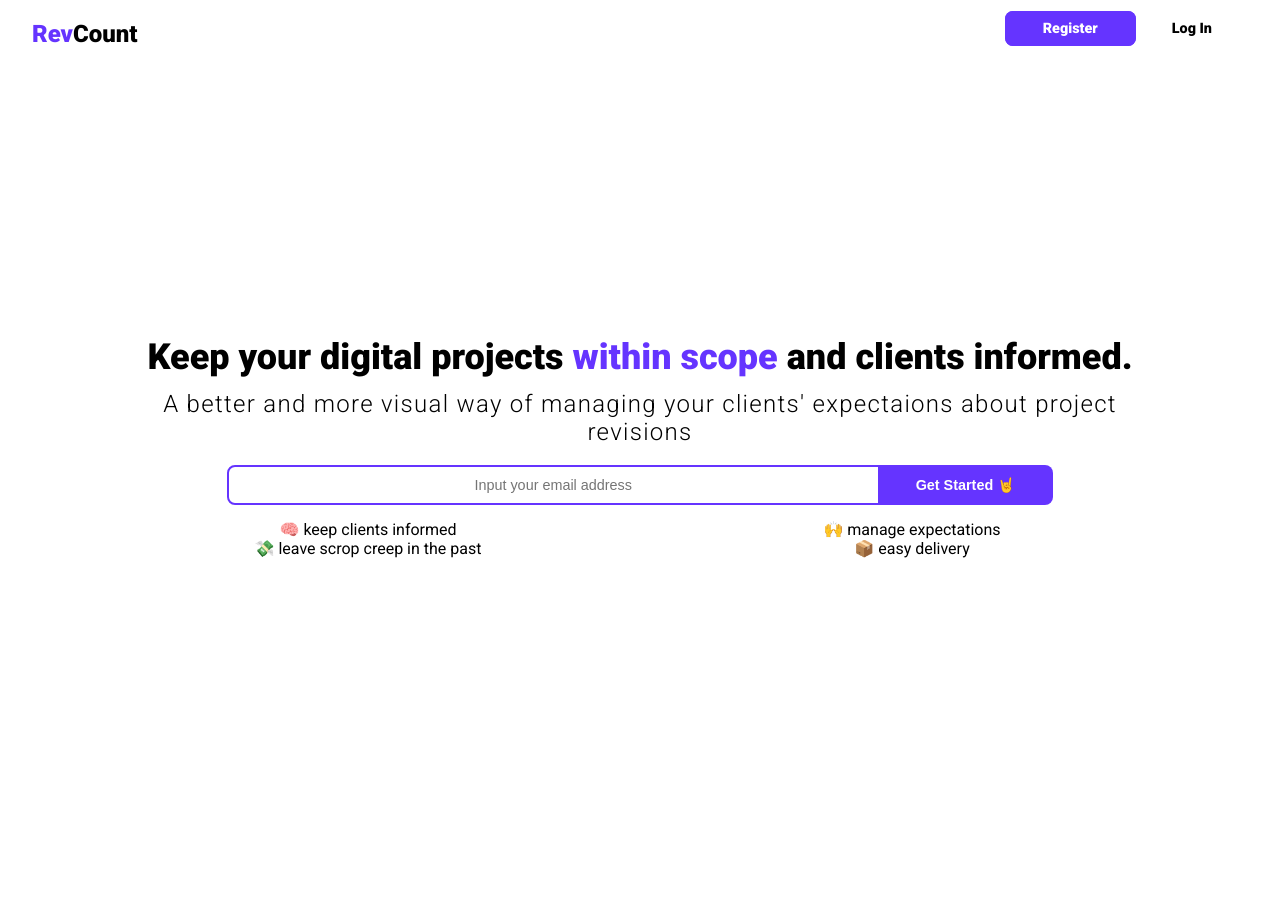
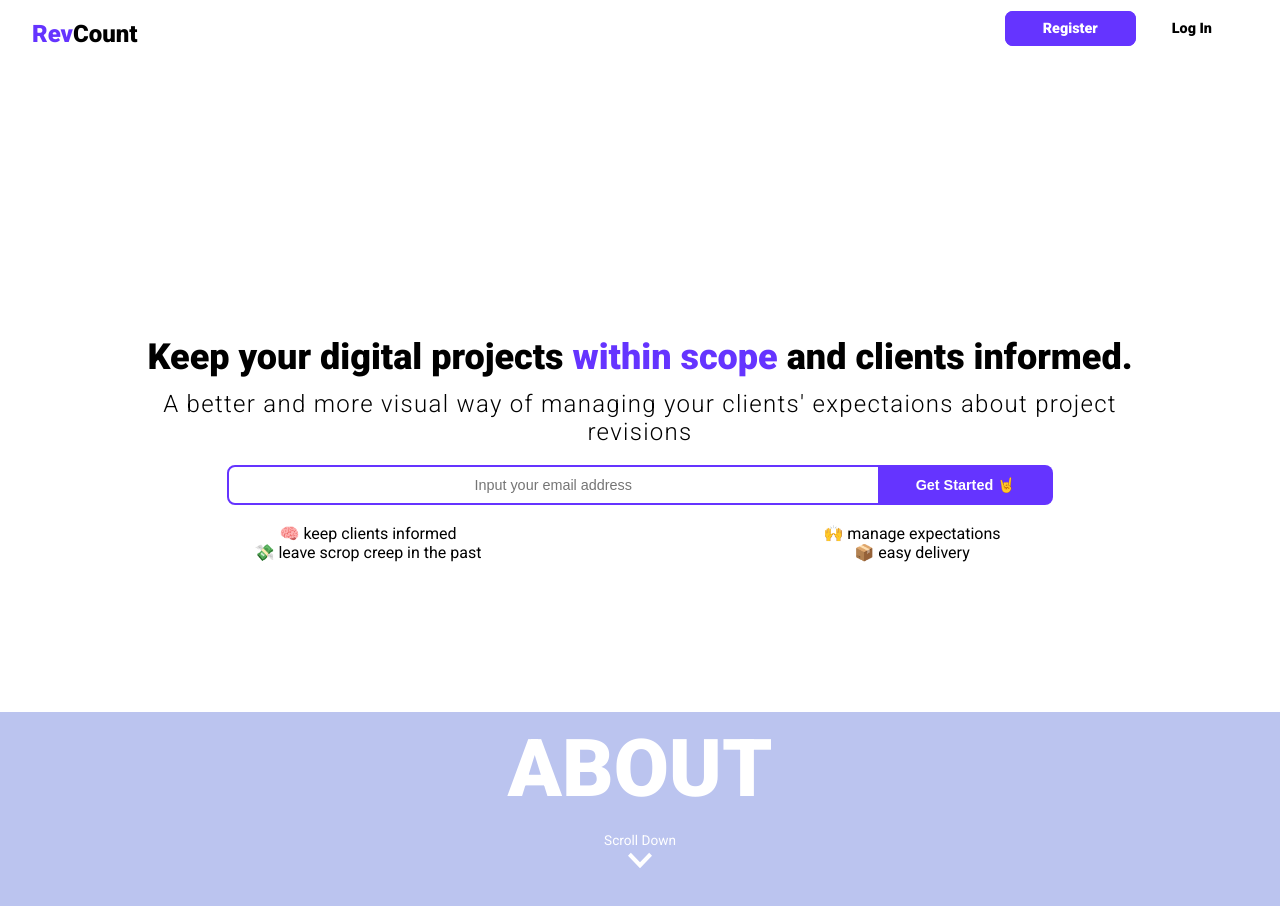
Before and after one commit to matveyclark/revcount-frontend, a React (Create React App) app: page / in a window 1280 px wide. Shown: the top 906 px of the page. Before the commit the page ends 800 px from the top, so only its background shows below. Built offline with nearby package versions, Linux system fonts and the light colour scheme.

Commit message:
Added small about feature to the homepage.

```diff
--- a/src/App.css
+++ b/src/App.css
@@ -84,7 +84,7 @@ body {
 .hero--list {
     display: flex;
     flex-wrap: wrap;
-    margin-top: .6em;
+    margin-top: .8em;
 }
 
 .hero--list__item {
@@ -125,3 +125,33 @@ body {
     border-bottom-left-radius: 0;
     border-left-width: 0;
 }
+
+/* About component */
+
+.about-section {
+    background-color: #bbc4ef;
+    color: #fff;
+    margin-top: 15em;
+    padding: 1em 0 30em 0;
+}
+
+.about--title {
+    font-size: 5rem;
+    text-transform: uppercase;
+    text-align: center;
+    margin-bottom: .2em;
+}
+
+.about--scroll {
+    display: flex;
+    flex-direction: column;
+    align-items: center;
+}
+
+.about--scroll__text {
+    font-size: .85rem;
+}
+
+.about--scroll__icon {
+    width: 2%;
+}
--- a/src/App.js
+++ b/src/App.js
@@ -1,14 +1,14 @@
 import React from 'react';
 import { BrowserRouter as Router, Route } from 'react-router-dom'
 import Header from './components/Header'
-import Hero from './components/Hero'
+import Homepage from './components/Homepage'
 import './App.css';
 
 function App() {
   return (
     <Router>
       <Header />
-      <Route exact path="/" component={Hero} />
+      <Route exact path="/" component={Homepage} />
     </Router>
   );
 }
--- /dev/null
+++ b/src/components/About.js
@@ -0,0 +1,18 @@
+import React, { Component } from 'react'
+import downArrow from '../images/scroll-down-icon.svg'
+
+export default class About extends Component {
+    render() {
+        return (
+            <section className="about-section">
+                <div className="wrapper">
+                    <h1 className="about--title">About</h1>
+                    <div className="about--scroll">
+                        <p className="about--scroll__text">Scroll Down</p>
+                        <img className="about--scroll__icon" src={downArrow} alt="down-icon" />
+                    </div>
+                </div>
+            </section>
+        )
+    }
+}
--- a/src/components/Hero.js
+++ /dev/null
@@ -1,26 +0,0 @@
-import React, { Component } from 'react'
-import EmailInputForm from '../components/EmailInputForm'
-
-export default class Hero extends Component {
-    render() {
-        return (
-            <section className="hero">
-                <div className="wrapper">
-                    <h1 className="hero--title">
-                        Keep your digital projects <span className="highlight">within scope</span> and clients informed.
-                    </h1>
-                    <p className="hero--subtitle">
-                        A better and more visual way of managing your clients' expectaions about project revisions
-                    </p>
-                </div>
-                <EmailInputForm />
-                <div className="hero--list">
-                    <p className="hero--list__item">🧠 keep clients informed</p>
-                    <p className="hero--list__item">🙌 manage expectations</p>
-                    <p className="hero--list__item">💸 leave scrop creep in the past</p>
-                    <p className="hero--list__item">📦 easy delivery</p>
-                </div>
-            </section>
-        )
-    }
-}
--- /dev/null
+++ b/src/components/Homepage.js
@@ -0,0 +1,30 @@
+import React, { Component } from 'react'
+import About from './About'
+import EmailInputForm from './EmailInputForm'
+
+export default class Homepage extends Component {
+    render() {
+        return (
+            <div className="main-container">
+                <section className="hero">
+                    <div className="wrapper">
+                        <h1 className="hero--title">
+                            Keep your digital projects <span className="highlight">within scope</span> and clients informed.
+                        </h1>
+                        <p className="hero--subtitle">
+                            A better and more visual way of managing your clients' expectaions about project revisions
+                        </p>
+                    </div>
+                    <EmailInputForm />
+                    <div className="hero--list">
+                        <p className="hero--list__item"><span role="img" aria-label="brain-emoji">🧠</span> keep clients informed</p>
+                        <p className="hero--list__item"><span role="img" aria-label="hands-emoji">🙌</span> manage expectations</p>
+                        <p className="hero--list__item"><span role="img" aria-label="cash-emoji">💸</span> leave scrop creep in the past</p>
+                        <p className="hero--list__item"><span role="img" aria-label="package-emoji">📦</span> easy delivery</p>
+                    </div>
+                </section>
+                <About />
+            </div>
+        )
+    }
+}
```
Also changed, not shown: src/images/scroll-down-icon.svg (added).
